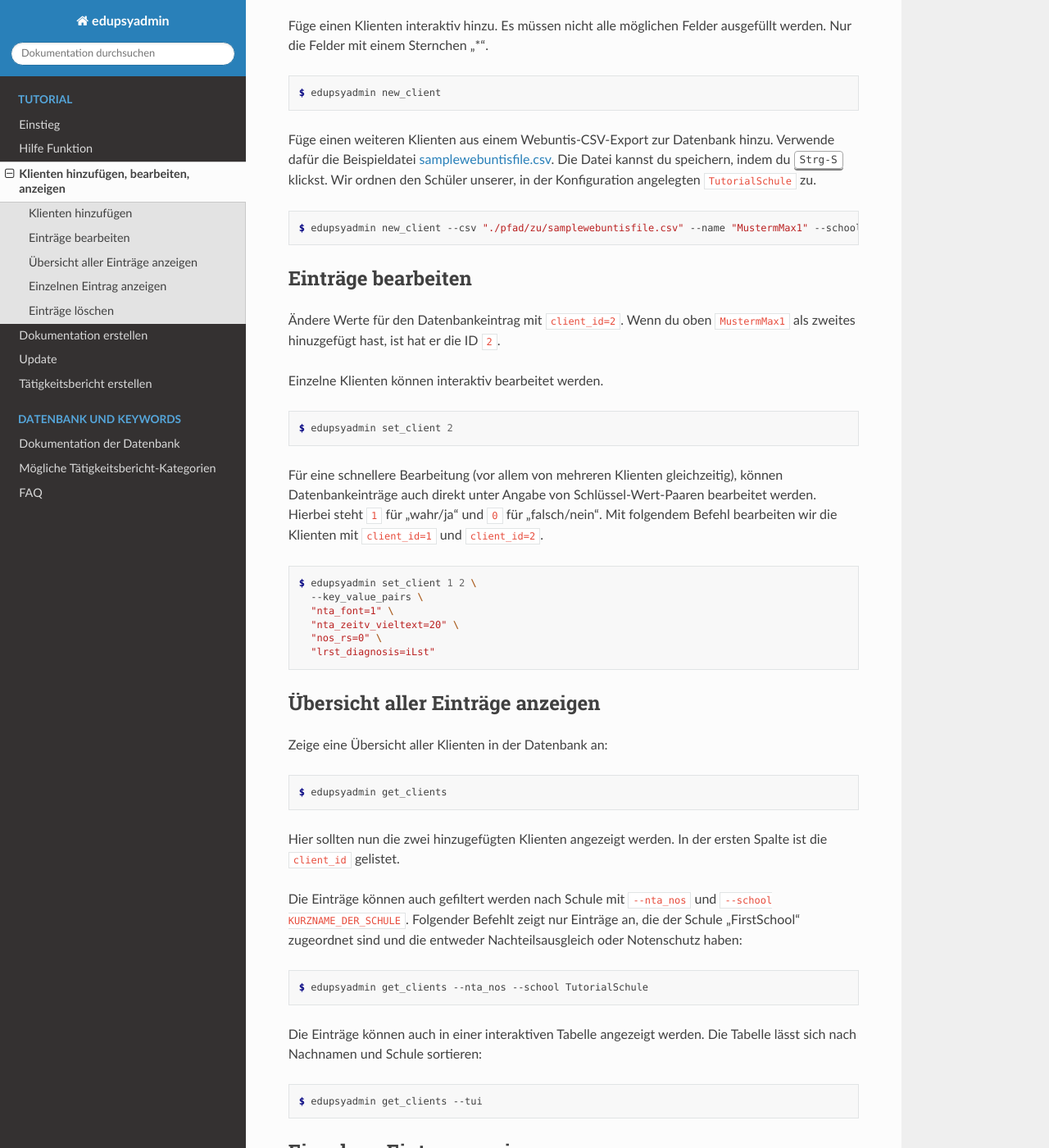
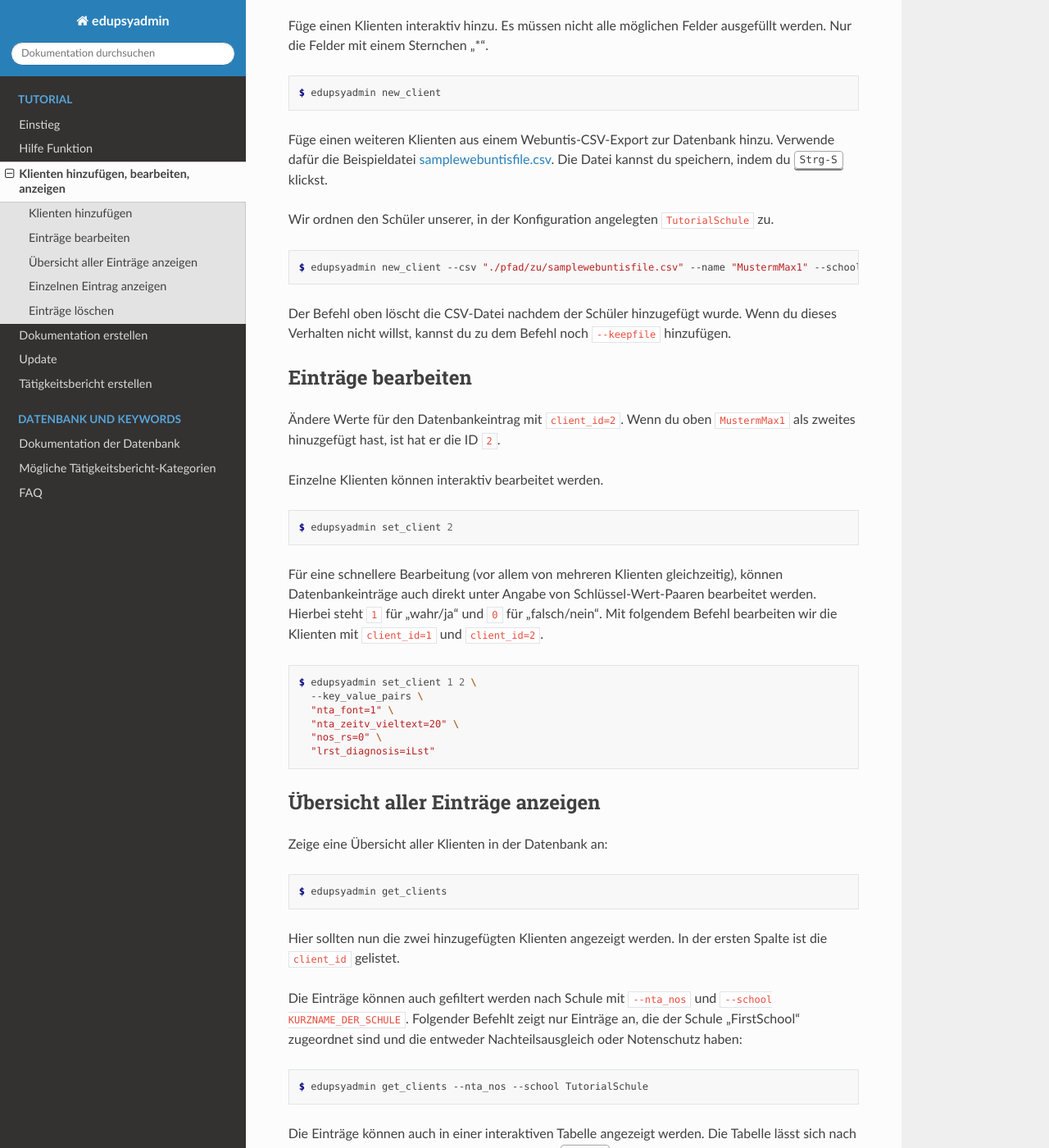
Before and after one commit to LKirst/edupsyadmin, a Sphinx documentation site: the page built from docs/tutorial/addingclients.rst, in a window 1280 px wide and 1400 px high, scrolled down 196 px. Shown: the whole window at 82% size. Built offline with Sphinx 7.4.7 and the Read the Docs theme 3.1.0, drawn with Linux system fonts in a browser that asks for light colours; some of the changed text lies outside the part shown.

Commit message:
docs(addingclients.rst): document --keepfile for new_client and CTRL+Q for get_clients --tui

```diff
--- a/docs/tutorial/addingclients.rst
+++ b/docs/tutorial/addingclients.rst
@@ -14,12 +14,18 @@ ausgefüllt werden. Nur die Felder mit einem Sternchen "*".
 Füge einen weiteren Klienten aus einem Webuntis-CSV-Export zur Datenbank hinzu.
 Verwende dafür die Beispieldatei `samplewebuntisfile.csv
 <https://raw.githubusercontent.com/LKirst/edupsyadmin/refs/heads/main/docs/_static/samplewebuntisfile.csv>`_.
-Die Datei kannst du speichern, indem du :kbd:`Strg-S` klickst. Wir ordnen den
-Schüler unserer, in der Konfiguration angelegten ``TutorialSchule`` zu.
+Die Datei kannst du speichern, indem du :kbd:`Strg-S` klickst.
+
+Wir ordnen den Schüler unserer, in der Konfiguration angelegten
+``TutorialSchule`` zu.
 
 .. code-block:: console
 
     $ edupsyadmin new_client --csv "./pfad/zu/samplewebuntisfile.csv" --name "MustermMax1" --school TutorialSchule
+
+Der Befehl oben löscht die CSV-Datei nachdem der Schüler hinzugefügt wurde.
+Wenn du dieses Verhalten nicht willst, kannst du zu dem Befehl noch
+``--keepfile`` hinzufügen.
 
 Einträge bearbeiten
 -------------------
```
Also changed, not shown: other parts of docs/tutorial/addingclients.rst (+2 -1 lines).
